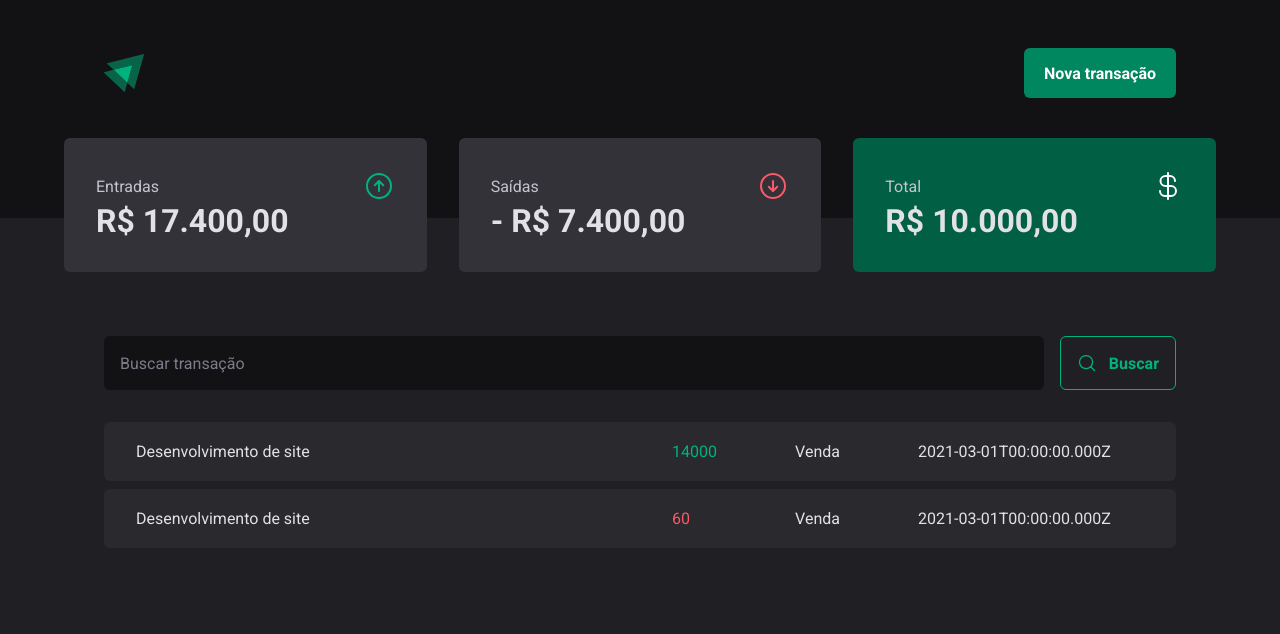
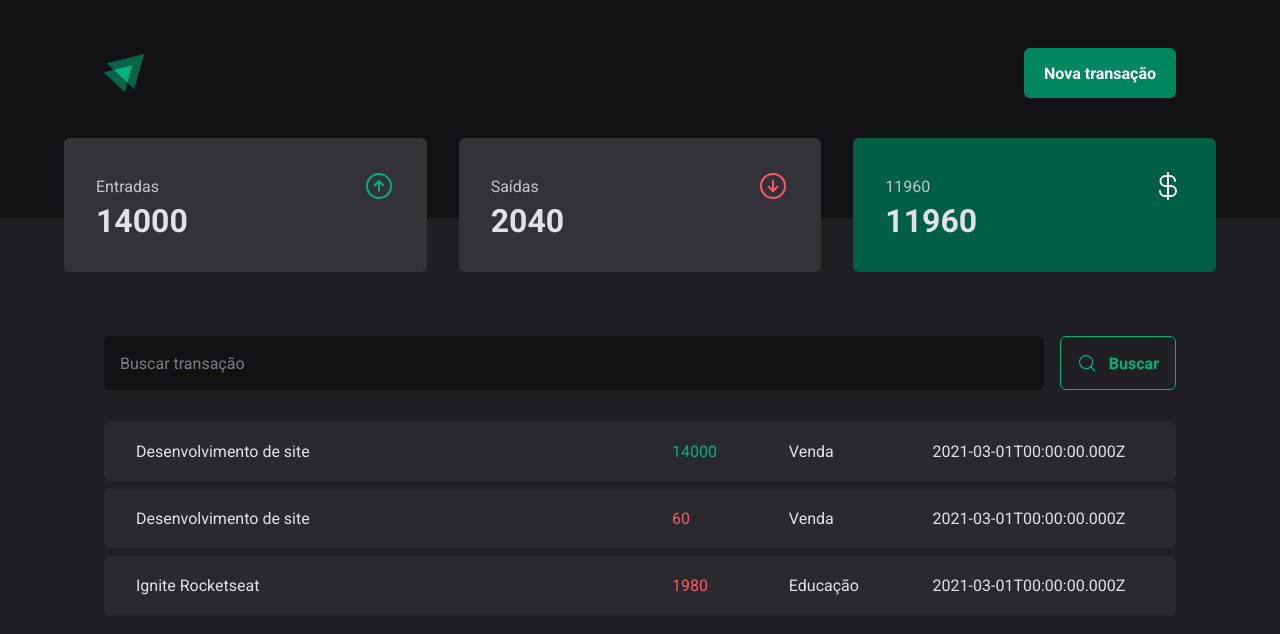
Before and after one commit to JulioCunh/03-dt-money, a React (Vite) app: page / in a window 1280 px wide. Shown: the top 634 px of the page. Built offline with nearby package versions, Linux system fonts and the light colour scheme; data requests are answered from the project's data file.

Commit message:
Calculando resumo de trnasações

```diff
--- a/server.json
+++ b/server.json
@@ -16,6 +16,15 @@
       "category": "Venda",
       "price": 60,
       "createdAt": "2021-03-01T00:00:00.000Z"
+    },
+
+    {
+      "id": 3,
+      "description": "Ignite Rocketseat",
+      "type": "outcome",
+      "category": "Educação",
+      "price": 1980,
+      "createdAt": "2021-03-01T00:00:00.000Z"
     }
   ]
 }
--- a/src/components/Summary/index.tsx
+++ b/src/components/Summary/index.tsx
@@ -1,7 +1,24 @@
 import { ArrowCircleDown, ArrowCircleUp, CurrencyDollar } from "phosphor-react";
 import { SummaryCard, SummaryContainer } from "./styles";
+import { TransactionsContext } from "../../contexts/TransactionsContext";
+import { useContext } from "react";
 
 export function Summary() {
+  const { transactions } = useContext(TransactionsContext);
+
+  const summary = transactions.reduce((acc, transactions) => {
+
+    if (transactions.type === 'income') {
+      acc.income += transactions.price;
+      acc.total += transactions.price;
+    } else {
+      acc.outcome += transactions.price;
+      acc.total -= transactions.price;
+    }
+
+    return acc;
+    }, { income: 0, outcome: 0, total: 0})
+
   return (
     <SummaryContainer>
       <SummaryCard>
@@ -9,7 +26,7 @@ export function Summary() {
           <span>Entradas</span>
           <ArrowCircleUp size={32} color="#00b37e" />
         </header>
-        <strong>R$ 17.400,00</strong>
+        <strong>{summary.income}</strong>
       </SummaryCard>
 
       <SummaryCard>
@@ -17,16 +34,16 @@ export function Summary() {
           <span>Saídas</span>
            <ArrowCircleDown size={32} color="#f75a68" />
         </header>
-        <strong>- R$ 7.400,00</strong>
+        <strong>{summary.outcome}</strong>
       </SummaryCard>
 
       <SummaryCard variant="green">
         <header>
-          <span>Total</span>
+          <span>{summary.total}</span>
           <CurrencyDollar size={32} color="#fff" />
 
         </header>
-        <strong>R$ 10.000,00</strong>
+        <strong>{summary.total}</strong>
       </SummaryCard>
     </SummaryContainer>
   )
```
